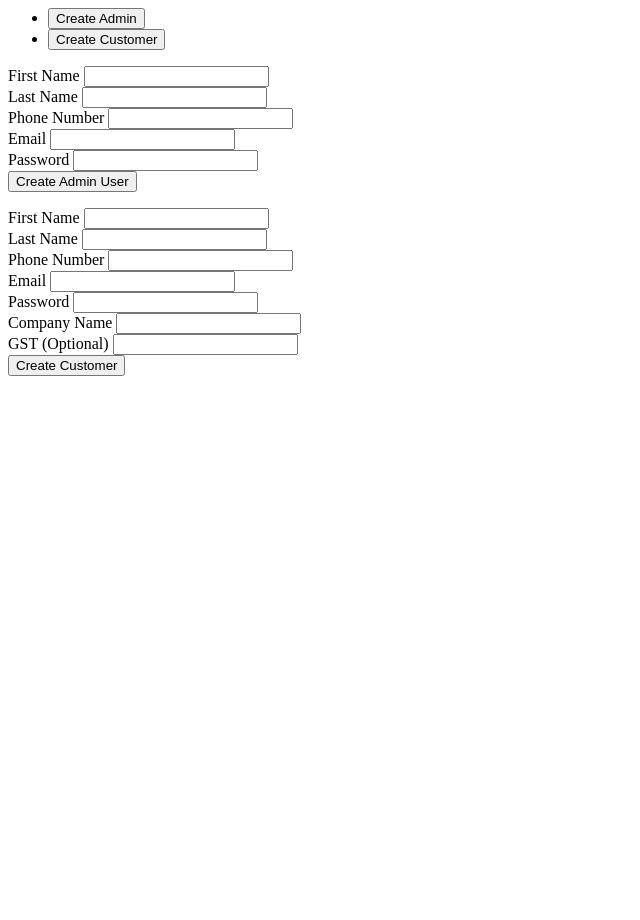
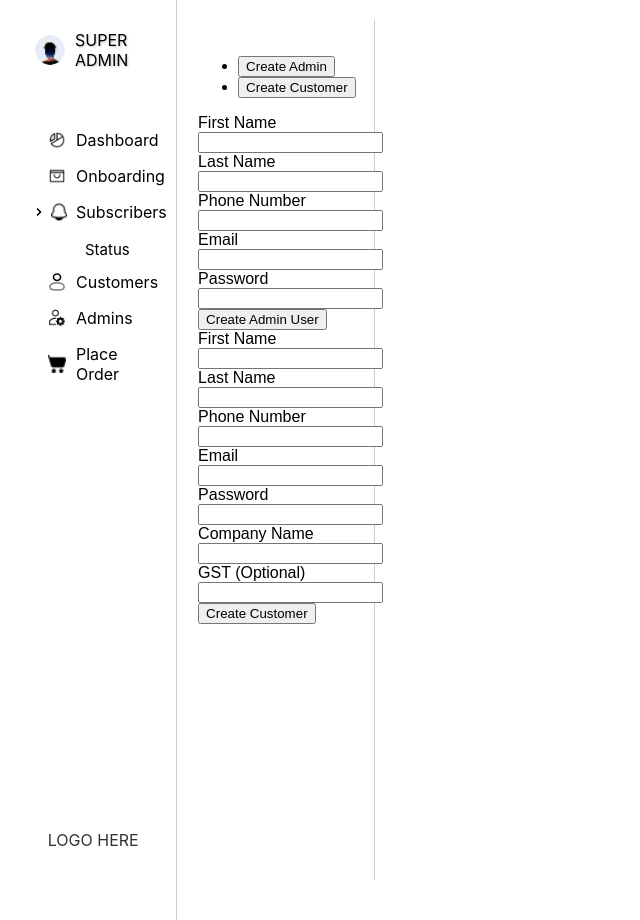
Before and after one commit to Rishvanth28/Paddy, a Django app: page /onboard/ in a window 1280 px wide. Shown: the whole page, without its empty margins (0-640 px from the left). Before the commit the page ends 376 px from the top, so only its background shows below. Run offline with Django 5.2, Linux system fonts and the light colour scheme.

Commit message:
done with base template extension  to onboard superadmin with static media

```diff
--- a/paddy_proj/paddy_app/templates/onboard.html
+++ b/paddy_proj/paddy_app/templates/onboard.html
@@ -1,3 +1,5 @@
+{% extends 'superadmin_base.html' %}
+{% load static %}
 {% block content %}
 {% if messages %}
     <div id="message-container">
--- a/paddy_proj/paddy_app/templates/superadmin_base.html
+++ b/paddy_proj/paddy_app/templates/superadmin_base.html
@@ -1,10 +1,11 @@
 <!DOCTYPE html>
 <html lang="en">
+{% load static %}
 
 <head>
   <meta charset="UTF-8" />
   <meta name="viewport" content="width=device-width, initial-scale=1.0" />
-  <title>Sidebar Page</title>
+  <title>Superadmin</title>
   <style>
     body {
       margin: 0;
@@ -50,6 +51,9 @@
       font-size: 16px;
       color: black;
       text-transform: uppercase;
+      text-shadow: 1px 1px 2px rgba(63, 61, 61, 0.3);
+      /* subtle soft shadow */
+
     }
 
     .middle-content {
@@ -167,25 +171,24 @@
   </style>
 </head>
 
-<body>
+<body style="display: flex; height: 100vh; overflow: hidden;">
   <div class="container">
 
     <!-- Top section -->
     <div class="top-section">
-      <img src="D:\Downloads\IconSet.png" alt="Profile Icon">
+      <img src="{% static 'media/IconSet.png' %}" alt="Profile Icon">
       <span>Super Admin</span>
     </div>
 
     <!-- Sidebar -->
     <div class="middle-content">
       <ul class="menu">
-        <li><img class="icon" src="D:\Downloads\ChartPieSlice.png" alt="Dashboard Icon"> Dashboard</li>
+        <li><img class="icon" src="{% static 'media/ChartPieSlice.png' %}" alt="Dashboard Icon"> Dashboard</li>
 
         <!-- Onboarding -->
         <li>
-          <a href="{% url 'onboard' %}">
-            <img class="icon" src="" alt="Onboarding Icon"> Onboarding
-          </a>
+          <img class="icon" src="{% static 'media/ShoppingBagOpen.png' %}" alt="Onboarding Icon">
+          <a href="{% url 'onboard' %}" style="text-decoration: none; color: inherit;">Onboarding</a>
         </li>
 
         <!-- Subscribers -->
@@ -198,7 +201,7 @@
                   d="M96 96c-8.188 0-16.38 3.125-22.62 9.375c-12.5 12.5-12.5 32.75 0 45.25L178.8 256l-105.4 105.4c-12.5 12.5-12.5 32.75 0 45.25S109.5 419.1 122 406.6l128-128c12.5-12.5 12.5-32.75 0-45.25l-128-128C112.4 99.13 104.2 96 96 96z" />
               </svg>
             </span>
-            <img class="icon" src="D:\Downloads\IconSet (1).png" alt="Subscribers Icon"> Subscribers
+            <img class="icon" src="{% static 'media/IconSet (1).png' %}" alt="Subscribers Icon"> Subscribers
           </div>
         </li>
 
@@ -208,18 +211,21 @@
         </ul>
 
 
-        <li><img class="icon" src="D:\Downloads\IconSet (2).png" alt="Customers Icon"> Customers</li>
-        <li><img class="icon" src="D:\Downloads\Group 2.png" alt="Admins Icon"> Admins</li>
+        <li><img class="icon" src="{% static 'media/IconSet (2).png' %}" alt="Customers Icon"> Customers</li>
+        <li><img class="icon" src="{% static 'media/Group 2.png' %}" alt="Admins Icon"> Admins</li>
         <li>
-          <a href="{% url 'place_order' %}">
-            <img class="icon" src="" alt="Place Order Icon"> Place Order
-          </a>
+          <img class="icon" src="{% static 'media/Vector.png' %}" alt="Place Order Icon">
+          <a href="{% url 'place_order' %}" style="text-decoration: none; color: inherit;">Place Order</a>
         </li>
-              </ul>
+      </ul>
     </div>
 
     <!-- Footer -->
     <div class="footer-text">Logo Here</div>
+  </div>
+  <div style="flex: 1; padding: 20px; overflow-y: auto;">
+    {% block content %}
+    {% endblock %}
   </div>
 
   <!-- Toggle functionality -->
```
Also changed, not shown: paddy_proj/paddy_app/static/css/superadmin_onboard.css (added, +12 -0 lines), paddy_proj/db.sqlite3, paddy_proj/paddy_app/static/media/ChartPieSlice.png (added), paddy_proj/paddy_app/static/media/Group 2.png (added), paddy_proj/paddy_app/static/media/IconSet (1).png (added), paddy_proj/paddy_app/static/media/IconSet (2).png (added), paddy_proj/paddy_app/static/media/IconSet.png (added), paddy_proj/paddy_app/static/media/ShoppingBagOpen.png (added), paddy_proj/paddy_app/static/media/Vector.png (added).
